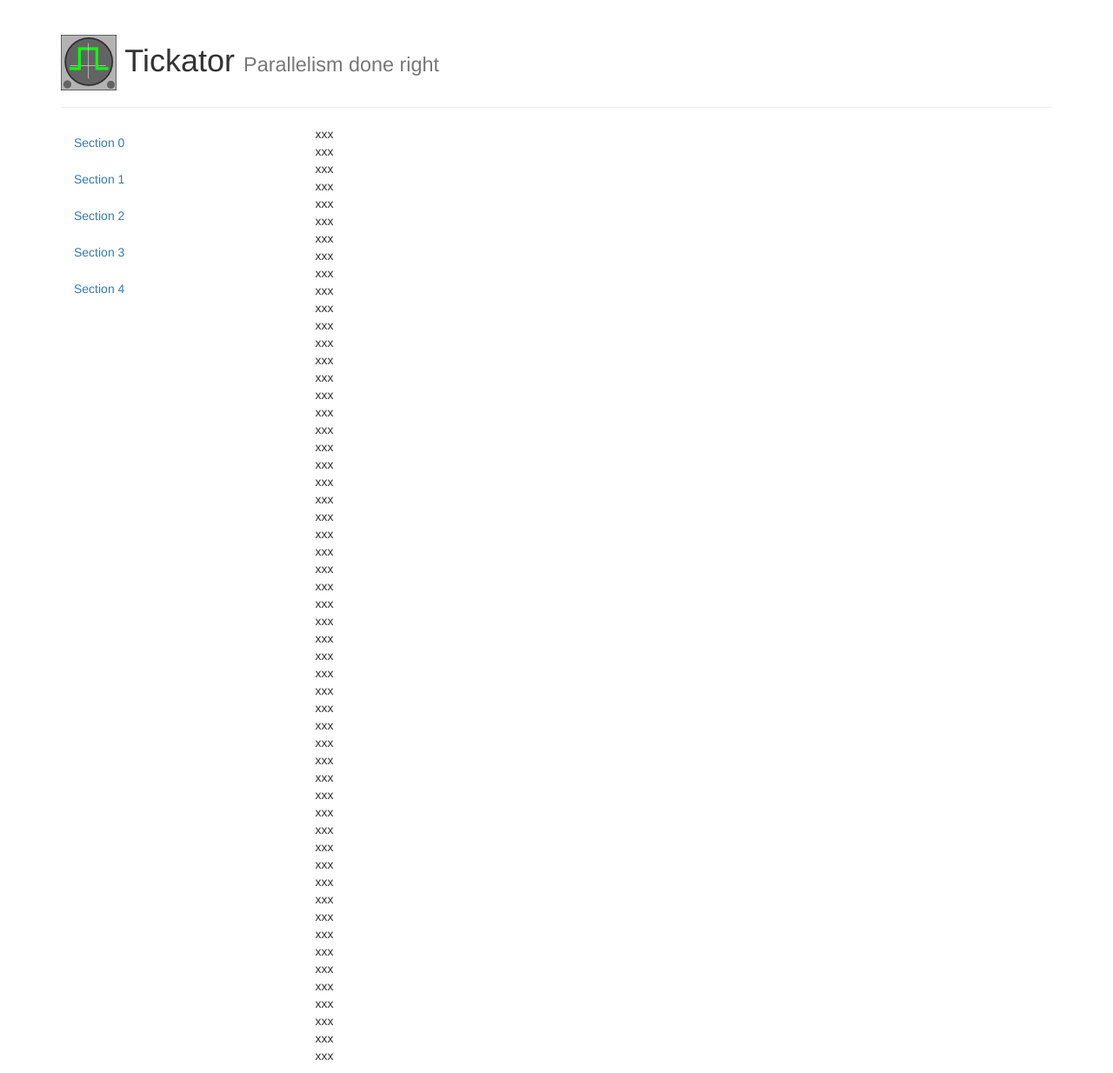
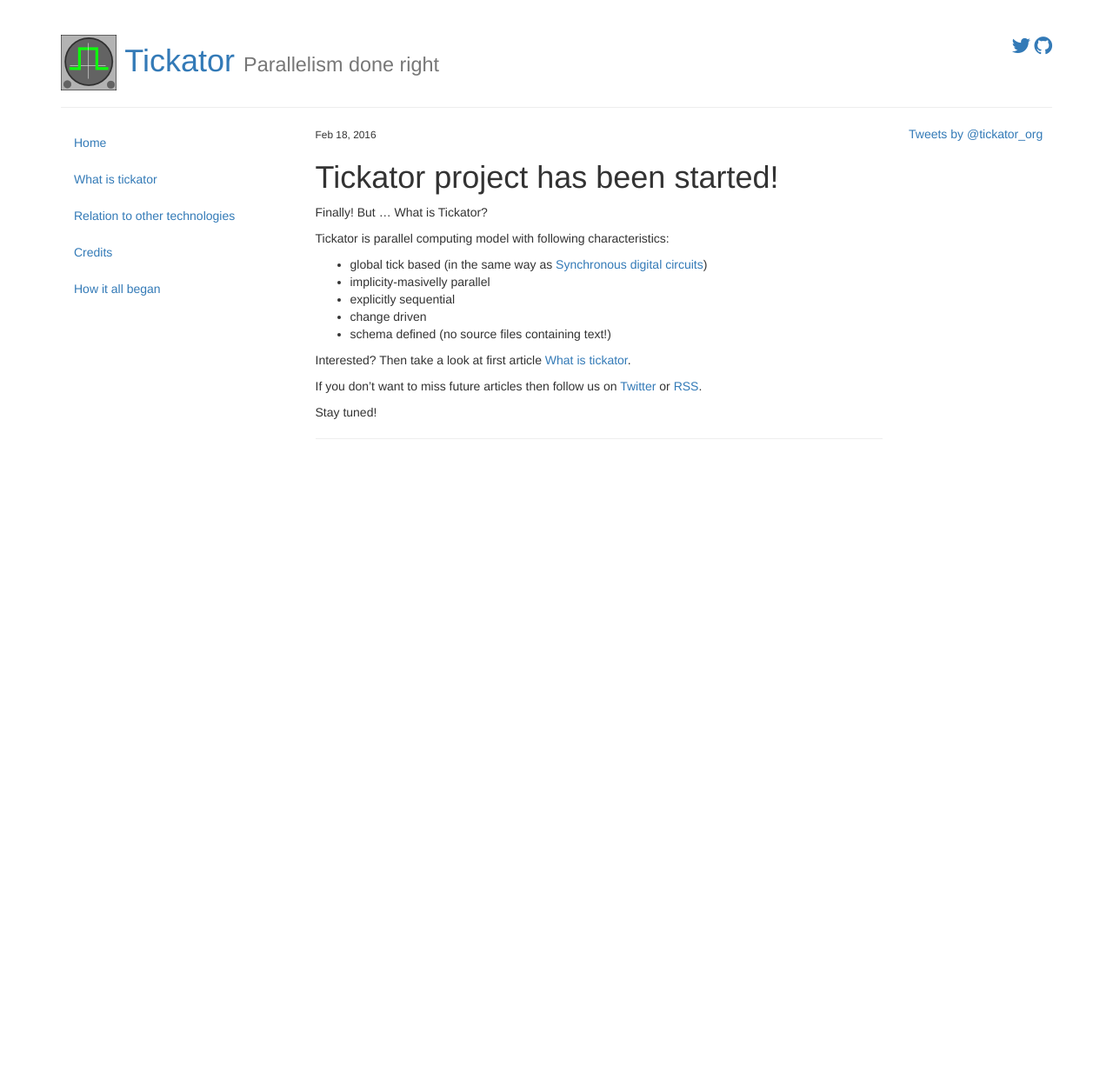
Before and after one commit to jkubos/tickator, a Jekyll site: the page built from index.md, in a window 1280 px wide. Shown: the whole page at 87% size. Built offline with Jekyll 4.4.1, drawn with Linux system fonts in a browser that asks for light colours; nearby versions of some CDN libraries; comment, search, counter and statistics services are not loaded; after the commit the page ends 900 px from its top, so only the background shows below that.

Commit message:
Filled some content, blog enabled

```diff
--- a/_layouts/default.html
+++ b/_layouts/default.html
@@ -8,6 +8,8 @@
     <title>Tickator</title>
 
     <link rel="stylesheet" href="//cdnjs.cloudflare.com/ajax/libs/twitter-bootstrap/3.3.6/css/bootstrap.min.css"/>
+    <link rel="stylesheet" href="//cdnjs.cloudflare.com/ajax/libs/font-awesome/4.5.0/css/font-awesome.min.css">
+    <link rel="stylesheet" href="/css/main.css"/>
 
     <!-- HTML5 shim and Respond.js for IE8 support of HTML5 elements and media queries -->
     <!-- WARNING: Respond.js doesn't work if you view the page via file:// -->
@@ -20,26 +22,38 @@
 
     <div class="container">
       <div class="page-header">
-        <h1>
-          <img src="/img/logo.png"/>
-          Tickator
-          <small>Parallelism done right</small>
-        </h1>
+        <div class="pull-right social-sites-bar">
+          <a href="https://twitter.com/tickator_org"><i class="fa fa-twitter"></i></a>
+          <a href="https://github.com/jkubos/tickator"><i class="fa fa-github"></i></a>
+        </div>
+
+        <a href="/">
+          <h1>
+            <img src="/img/logo.png"/>
+            Tickator
+            <small>Parallelism done right</small>
+          </h1>
+        </a>
       </div>
 
       <div class="row">
         <div class="col-md-3">
           <ul class="nav nav-stacked" id="menu">
-            <li><a href="#sec0">Section 0</a></li>
-            <li><a href="#sec1">Section 1</a></li>
-            <li><a href="#sec2">Section 2</a></li>
-            <li><a href="#sec3">Section 3</a></li>
-            <li><a href="#sec4">Section 4</a></li>
+            <li><a href="/">Home</a></li>
+            <li><a href="/articles/what-is-tickator">What is tickator</a></li>
+            <li><a href="/articles/relation-to-other-technologies">Relation to other technologies</a></li>
+            <li><a href="/articles/credits">Credits</a></li>
+            <li><a href="/articles/how-it-began">How it all began</a></li>
           </ul>
         </div>
 
-        <div class="col-md-9">
+        <div class="col-md-7">
           {{ content }}
+        </div>
+
+        <div class="col-md-2">
+          <a class="twitter-timeline" href="https://twitter.com/tickator_org" data-widget-id="700430781898997760">Tweets by @tickator_org</a>
+<script>!function(d,s,id){var js,fjs=d.getElementsByTagName(s)[0],p=/^http:/.test(d.location)?'http':'https';if(!d.getElementById(id)){js=d.createElement(s);js.id=id;js.src=p+"://platform.twitter.com/widgets.js";fjs.parentNode.insertBefore(js,fjs);}}(document,"script","twitter-wjs");</script>
         </div>
       </div>
 
--- /dev/null
+++ b/articles/how-it-began.md
@@ -0,0 +1,22 @@
+---
+layout: default
+title: Hujer
+permalink: /articles/how-it-began
+---
+
+How it all began
+================
+
+A long time ago, in age of Windows 95, I was freshly student of high school and started programming. Because I didn't know any programmer I had no other chance than being self-learner. Therefore I started without any architectural insight. After short attempt with QuickBASIC I moved to SGP Baltazar (C preprocessor and interpreter; programs were written in form of Jackson diagrams). Later I moved to Microsoft/Macro Assembler (MASM) where I touched Win32Api for the first time. After I found out it would be extremely hard to write application using MASM I picked C++ and continue with Win32Api exploration.
+
+When I was thinking about various algorithms I always felt that it's execution must be slow and there is not much room for optimization. This was based on intuitively understood concept of machine doing only single step of my algorthm at time. I was a bit confused - because at least my operating system was able to run multiple applications at the same time. In 1999 Internet started to be widely available in Czech Republic for feasible price. That widen my horizons because I had finaly access to online articles and manuals.
+
+First I understood concept of OS. That there are processes and OS has some HW tools to share single CPU among applications - but only one application has computing power at any time. That knowledge surprised me even more - it was even worse than single application capable of doing single step at time!
+
+Then I met "thread" keyword in Win32Api documentation. First I ignored it because with my poor knowledge of English I translated it into Czech wrongly - in the meaning of strand (used with needle). But later on I found article written in Czech that explained to me that thread is tool you can use to execute multiple parts of your application at the same time. I had the 'AHA' moment and finally I had feeling architecture makes a sense. I thought I can create 100000 of threads and let them compute. When I tried to do that my application crashed together with my Windows 98 (32MB RAM, single core Pentinum)... That moment was crushing. I got feeling that this concept is wrong. Why CPU does not contain more than one core executing programs? Of course I was not aware of things like CPU caches, deadlocks, bus&memory contention, synchronization issues.
+
+17 years passed, I become professional programmer and I learned how to cope with existing architecture. What has changed? We have CPUs that does have more that one core - but still about dozen at most. The reason is that it is extremely hard to write applications using more cores. In some cases such applications may be slower than single thread applications - see Disruptor library (https://lmax-exchange.github.io/disruptor/) - they found out that their stock exchange transactions works best when running on single core. Or take a look on why UI libraries are rarely multithreaded (http://tecnologia.revistacocktel.com/multithreaded-toolkits-a-failed-dream/). And some explanation why are threads problematic (https://web.stanford.edu/~ouster/cgi-bin/papers/threads.pdf) The original architecture that works for single core just does not scale well for multiple cores. I will talk about this more in later articles.
+
+There is one more widely known technology - GPU cards. They may have thousands of processors so it seems they may provide solution for me. But, it has some major drawbacks. Because it has so many processors and only single memory they content about it. So memory access is only fast when all cores are accessing memory in the same way - so GPU can group this accesses to achieve better performance. Also, GPU cores are not really design to execute different programs. Compute units uses [SIMD](https://en.wikipedia.org/wiki/SIMD) approach. So when one core enter branch, like if-condition, all other cores of compute units wait for it unless it reach point where all units can continue. So this is not an aswer too.
+
+I am aiming to something else. Imagine you can allocate micro processors in the same way you allocate objects in OOP. Then you define how they are connected to each other and they start to work. Once any of inputs is changed, operation is performed and if there is result it is propagated by outputs. It is processing unit and cache in the same time.
--- /dev/null
+++ b/articles/what-is-tickator.md
@@ -0,0 +1,74 @@
+---
+layout: default
+title: Hujer
+permalink: /articles/what-is-tickator
+---
+
+What is tickator
+================
+
+http://web.archive.org/web/20160117165533/https://code.google.com/p/kryl/wiki/BasicRules
+
+Tickator is an attempt to implement unusual parallel computation model. Model, that is way different that multithreading, functional programming, actors, fork-join, Disruptor, you-name-it.
+
+Tickator is composed of components called Ticklets with input and output ports. Ticklets are then connected to each other.
+
+Fundamental rules
+=================
+
+Rule 1: There is global tick
+----------------------------
+
+Tickator's global tick is the same concept as clock signal to the [Synchronous circuit](https://en.wikipedia.org/wiki/Synchronous_circuit). Ticklets may do whatever they want all the time, but they can exchange data only on ticks.
+
+
+Rule 2: Ticklets react on inputs change
+---------------------------------------
+
+Ticklets are pasive and wait for changed input, which starts processing and may produce output. Some ticklets may depend on external asynchronous source like clock or keyboard, but they may change it's output only on tick.
+
+Rule 3: Ticklet may directly change only internal state
+-------------------------------------------------------
+
+Ticklet cannot change value of its inputs or another ticklets. It may just change its internal state and produce output.
+
+Rule 4: Ticklet external state stay invariant during tick
+---------------------------------------------------------
+
+Outputs, once send, are guaranted to be stable during whole tick.
+
+Characteristics
+=====
+
+Masivelly parallel
+------------------
+
+Because Tickator obeys all fundamental rules, it may be executed by any number of units - threads, CPU cores, processes, separate CPUs, ... So if you have single core CPU in your computer - fine. If you have 32 CPU beast - fine.
+
+In far future we may reach optimal state - there will be 1:1 mapping between CPU core and ticklet. But there is a long way to have it.
+
+Change driven
+-------------
+
+Ticklets are executed on change. So if there is no change in input there is no need to recompute anything. That can save a lot of performance. You probably know the [TwoHardThings](http://martinfowler.com/bliki/TwoHardThings.html) sentence about cache. This is not true in Tickator - caching is for free! Problem with naming things unfortunatelly persists.
+
+Deterministic
+-------------
+
+Implicitly parallel
+-------------------
+
+There is no need to explictly mark parallelism. Just place two ticklets next to each other, connect them to inputs and they will work in parallel.
+
+Explicitly sequential
+---------------------
+
+If you need to do sequential task it is easy - just connect outputs of one ticklet to inputs of another... And you have sequence.
+
+Schema based
+------------
+
+I am afraid this goal will not be reach immediatelly after start of Tickator project. But in future programmer should just create components, connect them to other, etc. No need to write text source code, compile it, etc. Imagine touch screen where you just compose your program from prepared components.
+
+Ticklets are ideal components
+-----------------------------
--- /dev/null
+++ b/css/main.scss
@@ -0,0 +1,14 @@
+---
+---
+
+.page-header {
+  a {
+    text-decoration: none;
+  }
+}
+
+.social-sites-bar {
+  i {
+    font-size: 24px;
+  }
+}
--- a/index.md
+++ b/index.md
@@ -2,57 +2,10 @@
 layout: default
 ---
 
-xxx <br/>
-xxx <br/>
-xxx <br/>
-xxx <br/>
-xxx <br/>
-xxx <br/>
-xxx <br/>
-xxx <br/>
-xxx <br/>
-xxx <br/>
-xxx <br/>
-xxx <br/>
-xxx <br/>
-xxx <br/>
-xxx <br/>
-xxx <br/>
-xxx <br/>
-xxx <br/>
-xxx <br/>
-xxx <br/>
-xxx <br/>
-xxx <br/>
-xxx <br/>
-xxx <br/>
-xxx <br/>
-xxx <br/>
-xxx <br/>
-xxx <br/>
-xxx <br/>
-xxx <br/>
-xxx <br/>
-xxx <br/>
-xxx <br/>
-xxx <br/>
-xxx <br/>
-xxx <br/>
-xxx <br/>
-xxx <br/>
-xxx <br/>
-xxx <br/>
-xxx <br/>
-xxx <br/>
-xxx <br/>
-xxx <br/>
-xxx <br/>
-xxx <br/>
-xxx <br/>
-xxx <br/>
-xxx <br/>
-xxx <br/>
-xxx <br/>
-xxx <br/>
-xxx <br/>
-xxx <br/>
+{% for post in site.posts %}
+  <small>{{ post.date | date: "%b %-d, %Y" }}</small>
+  <div>
+     {{ post.content }}
+  </div>
+  <hr/>
+{% endfor %}
```
Also changed, not shown: _posts/2016-02-18-welcome.md (added, +24 -0 lines), articles/credits.md (added, +17 -0 lines), articles/relation-to-other-technologies.md (added, +16 -0 lines), img/logo_big.png (added).
